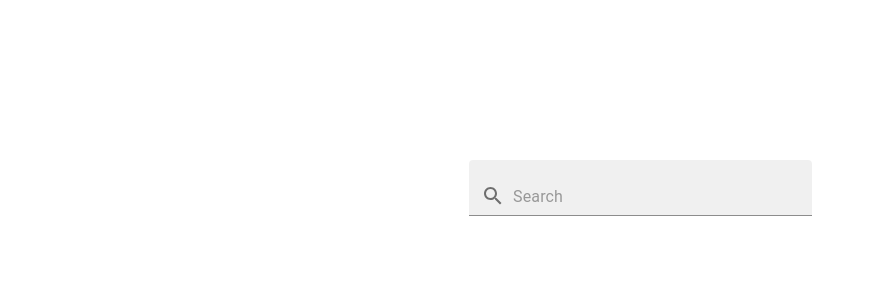
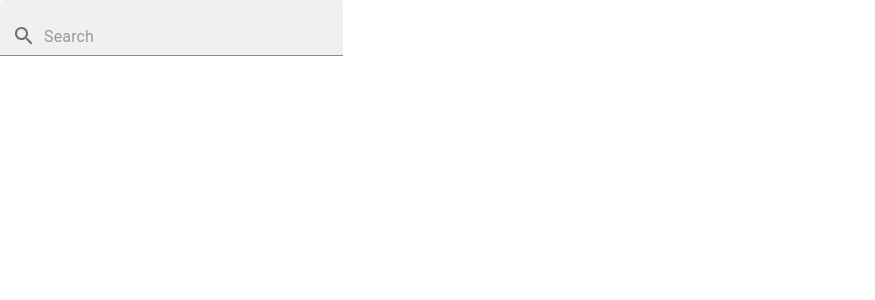
Before and after one commit to AlexeyZheryakov/Autocomplete, a React (Create React App) app: page / in a window 1280 px wide. Shown: the top 300 px of the page, without its empty margins (0-875 px from the left). Built offline with nearby package versions, Linux system fonts and the light colour scheme.

Commit message:
to lower case

```diff
--- a/src/App.tsx
+++ b/src/App.tsx
@@ -1,28 +1,21 @@
 import React from 'react';
 import './App.css';
 import state from './store';
-import UsersApi from './Api/Users';
-import { IUser } from './Api/Users';
+import Autocomplete from './Components/Autocomplete';
+import UsersApi, { IUser } from './Api/Users';
 import { observer } from 'mobx-react-lite';
 
-import CircularProgress from '@mui/material/CircularProgress';
-
-import TextField from '@mui/material/TextField';
-import SearchIcon from '@mui/icons-material/Search';
-import InputAdornment from '@mui/material/InputAdornment';
-
-import List from '@mui/material/List';
-import ListItem from '@mui/material/ListItem';
-import ListItemButton from '@mui/material/ListItemButton';
-import ListItemText from '@mui/material/ListItemText';
-import ListItemAvatar from '@mui/material/ListItemAvatar';
-import Avatar from '@mui/material/Avatar';
-import Box from '@mui/material/Box';
+interface IUsersWithPhoto extends IUser {
+  photoUrl: string;
+}
 
 const App = observer(() => {
-  const [autocomplete, setAutocomplete] = React.useState('');
-  const handleBlur = () => setTimeout(() => state.setUsers([]), 200);
-  const handleFocus = () => {
+  const [currentUser, setCurrentUser] = React.useState('');
+  const options: Array<IUsersWithPhoto> = state.users.map((user) => {
+    return { ...user, photoUrl: state.photos[user.id] };
+  });
+  const getUsers = () => {
+    if (!state.users.length) {
       state.setIsLoading(true);
       setTimeout(
         () =>
@@ -36,66 +29,16 @@ const App = observer(() => {
           }),
         1500
       );
+    }
   };
-  const handleCLick = (userName: string) => () => setAutocomplete(userName);
-  const handleChange = (e: React.ChangeEvent<HTMLInputElement>) => setAutocomplete(e.target.value);
+  const handleChange = (value: string) => {
+    setCurrentUser(value);
+    getUsers();
+  };
   return (
-    <Box sx={{ position: 'absolute', top: '20%', left: 'calc(50% - 171px)' }}>
-      <TextField
-        onBlur={handleBlur}
-        onFocus={handleFocus}
-        value={autocomplete}
-        onChange={handleChange}
-        placeholder="Search"
-        sx={{ width: '343px' }}
-        variant="filled"
-        InputProps={{
-          startAdornment: (
-            <InputAdornment position="start">
-              <SearchIcon />
-            </InputAdornment>
-          ),
-        }}
-      />
-      {state.isLoading && (
-        <Box
-          sx={{
-            width: '100%',
-            maxWidth: '343px',
-            height: '222px',
-            bgcolor: 'background.paper',
-            position: 'relative',
-          }}
-        >
-          <CircularProgress
-            sx={{
-              position: 'absolute',
-              top: 'calc(50% - 36px)',
-              left: 'calc(50% - 36px)',
-            }}
-            size="72px"
-          />
-        </Box>
-      )}
-      {state.users && (
-        <List dense sx={{ width: '100%', maxWidth: '343px', bgcolor: 'background.paper' }}>
-          {state.users
-            .filter((user: IUser) => user.name.includes(autocomplete) && user.name !== autocomplete)
-            .map((user: IUser) => {
-              return (
-                <ListItem key={user.id} disablePadding>
-                  <ListItemButton onClick={handleCLick(user.name)}>
-                    <ListItemAvatar>
-                      <Avatar alt={`${user.id}`} src={state.photos[user.id]} />
-                    </ListItemAvatar>
-                    <ListItemText primary={user.name} />
-                  </ListItemButton>
-                </ListItem>
-              );
-            })}
-        </List>
-      )}
-    </Box>
+    <>
+      <Autocomplete onChange={handleChange} value={currentUser} options={options} isLoading={state.isLoading} />
+    </>
   );
 });
 
--- /dev/null
+++ b/src/Components/Autocomplete/index.tsx
@@ -0,0 +1,94 @@
+import React from 'react';
+import CircularProgress from '@mui/material/CircularProgress';
+import TextField from '@mui/material/TextField';
+import SearchIcon from '@mui/icons-material/Search';
+import InputAdornment from '@mui/material/InputAdornment';
+import List from '@mui/material/List';
+import ListItem from '@mui/material/ListItem';
+import ListItemButton from '@mui/material/ListItemButton';
+import ListItemText from '@mui/material/ListItemText';
+import ListItemAvatar from '@mui/material/ListItemAvatar';
+import Avatar from '@mui/material/Avatar';
+import Box from '@mui/material/Box';
+
+interface IOption {
+  id: number;
+  name: string;
+  photoUrl: string;
+}
+
+interface IAutocomplete {
+  onChange: (value: string) => void;
+  value: string;
+  options: Array<IOption>;
+  isLoading: boolean;
+}
+
+const Autocomplete: React.FC<IAutocomplete> = ({ onChange: handleChange, value, options, isLoading }) => {
+  const [isOpen, setIsOpen] = React.useState(false);
+  const onChange = (e: React.ChangeEvent<HTMLInputElement>) => {
+    handleChange(e.target.value);
+  };
+  const handleBlur = () => setIsOpen(!isOpen);
+  const handleCLick = (userName: string) => () => handleChange(userName);
+
+  return (
+    <>
+      <TextField
+        onBlur={handleBlur}
+        value={value}
+        onChange={onChange}
+        placeholder="Search"
+        sx={{ width: '343px' }}
+        variant="filled"
+        InputProps={{
+          startAdornment: (
+            <InputAdornment position="start">
+              <SearchIcon />
+            </InputAdornment>
+          ),
+        }}
+      />
+      {isLoading && (
+        <Box
+          sx={{
+            width: '100%',
+            maxWidth: '343px',
+            height: '222px',
+            bgcolor: 'background.paper',
+            position: 'relative',
+          }}
+        >
+          <CircularProgress
+            sx={{
+              position: 'absolute',
+              top: 'calc(50% - 36px)',
+              left: 'calc(50% - 36px)',
+            }}
+            size="72px"
+          />
+        </Box>
+      )}
+      <List dense sx={{ width: '100%', maxWidth: '343px', bgcolor: 'background.paper' }}>
+        {options
+          .filter(
+            (option: IOption) => option.name.toLowerCase().includes(value.toLocaleLowerCase()) && option.name !== value
+          )
+          .map((option: IOption) => {
+            return (
+              <ListItem key={option.id} disablePadding>
+                <ListItemButton onClick={handleCLick(option.name)}>
+                  <ListItemAvatar>
+                    <Avatar alt={`${option.id}`} src={option.photoUrl} />
+                  </ListItemAvatar>
+                  <ListItemText primary={option.name} />
+                </ListItemButton>
+              </ListItem>
+            );
+          })}
+      </List>
+    </>
+  );
+};
+
+export default Autocomplete;
```
Lines whose indentation alone changed are shown as unchanged.
